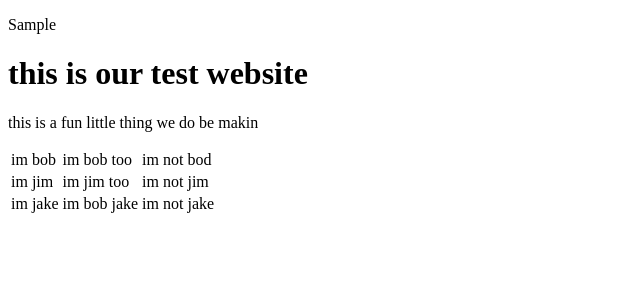
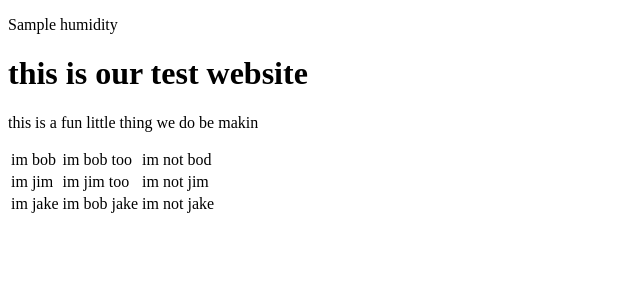
Before and after one commit to Team-AIRWISE/AIRWISE, a Flask app: template templates/airwise.html in a window 1280 px wide. Shown: the top 300 px of the page, without its empty margins (0-640 px from the left). Run offline with Flask 3, Linux system fonts and the light colour scheme; the template is opened without the code that fills it: most values are stand-ins (such as "Sample title", 1, 10 or a date in 2020); parts of the project's set-up code (start-up, migrations or seed data) failed here and were passed over.

Commit message:
humidity

```diff
--- a/main.py
+++ b/main.py
@@ -30,7 +30,7 @@ app = Flask(__name__)
 
 @app.route('/')
 def index():
-  return render_template('airwise.html', template_folder='templates')
+  return render_template('airwise.html', template_folder='templates', humidity=bme688.readHumidity())
 
 def run_loop():
   calibration = 0
--- a/templates/airwise.html
+++ b/templates/airwise.html
@@ -4,7 +4,7 @@
         <title>our website for controlling and viewing and graphing our airwise</title>
     </head>
     <body>
-        <p>{{bme688.readHumidity()}}</p>
+        <p>{{humidity}}</p>
         <h1>this is our test website</h1>
         <p> this is a fun little thing we do be makin</p>
         <table>
```
